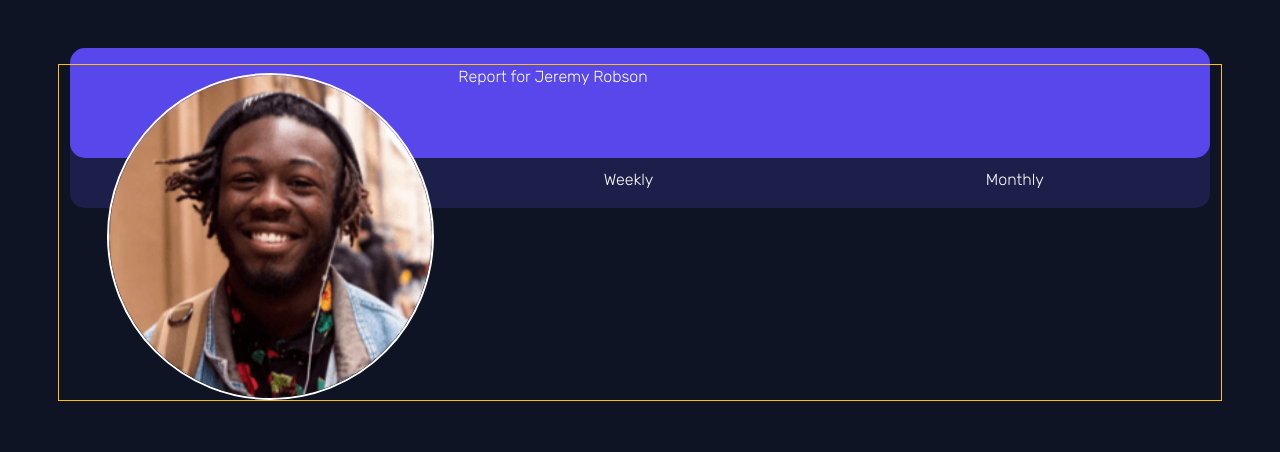
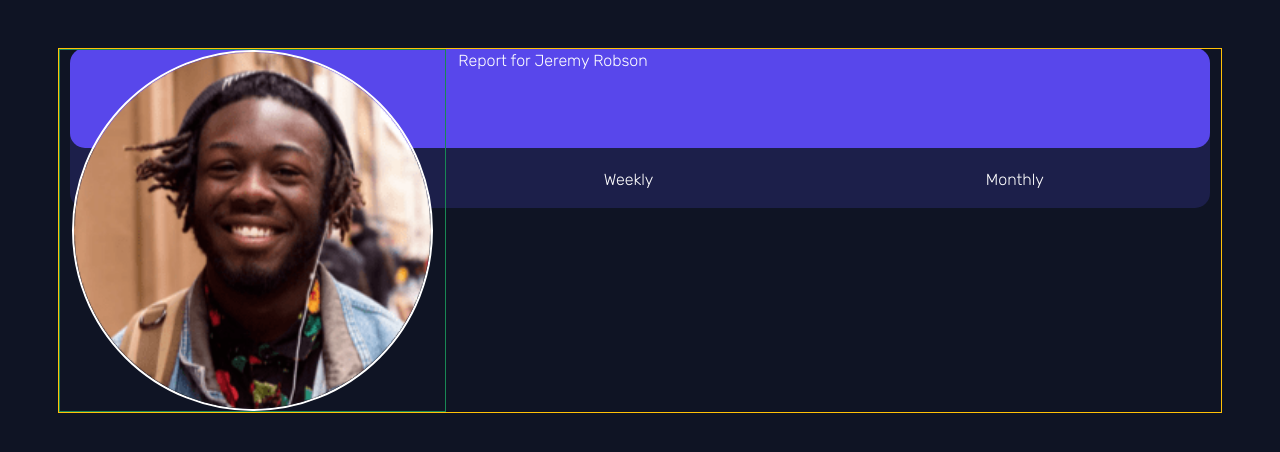
Before and after one commit to fatimahayuni/time-tracking-dashboard, a plain HTML site: page index.html in a window 1280 px wide. Drawn offline with nearby package versions, Linux system fonts and the light colour scheme.

Commit message:
Made Jeremy's pic to fill the div. But there is still some padding and margin issue.

```diff
--- a/index.html
+++ b/index.html
@@ -34,10 +34,9 @@
             <div>Monthly</div>
           </div>
           <div class="purple-box col-md-12">
-            <div class="row my-3 border border-warning">
-              <div class="col-4 ps-5 pt-2"><img src="./images/image-jeremy.png" alt="..."></div>
-              <div class="col-8">Report for
-                Jeremy Robson</div>
+            <div class="row border border-warning">
+              <div class="col-4 border border-success"><img src="./images/image-jeremy.png" alt="..."></div>
+              <div class="col-8">Report for Jeremy Robson</div>
             </div>
 
           </div>
--- a/style.css
+++ b/style.css
@@ -39,12 +39,21 @@ color: white;
   position: absolute;
   z-index: 2;
   background: hsl(246, 80%, 60%);
-  height: 110px;
+  height: 100px;
   width: 100%;
   left: 0px;
   top: 0px;
+  padding-left: 0px;
   border-radius: 15px
 }
+
+img {
+  width: 100%;
+  height: auto;
+  border: 2px solid #ffffff;
+  border-radius: 50%;
+}
+
 
 .dark-blue-box {
   position: absolute;
@@ -57,12 +66,6 @@ color: white;
   border-radius: 15px
 }
 
-img {
-  width: 100%;
-  height: auto;
-  border: 2px solid #ffffff;
-  border-radius: 50%;
-}
 
 .attribution { font-size: 11px; text-align: center; }
 .attribution a { color: hsl(228, 45%, 44%); }
```
